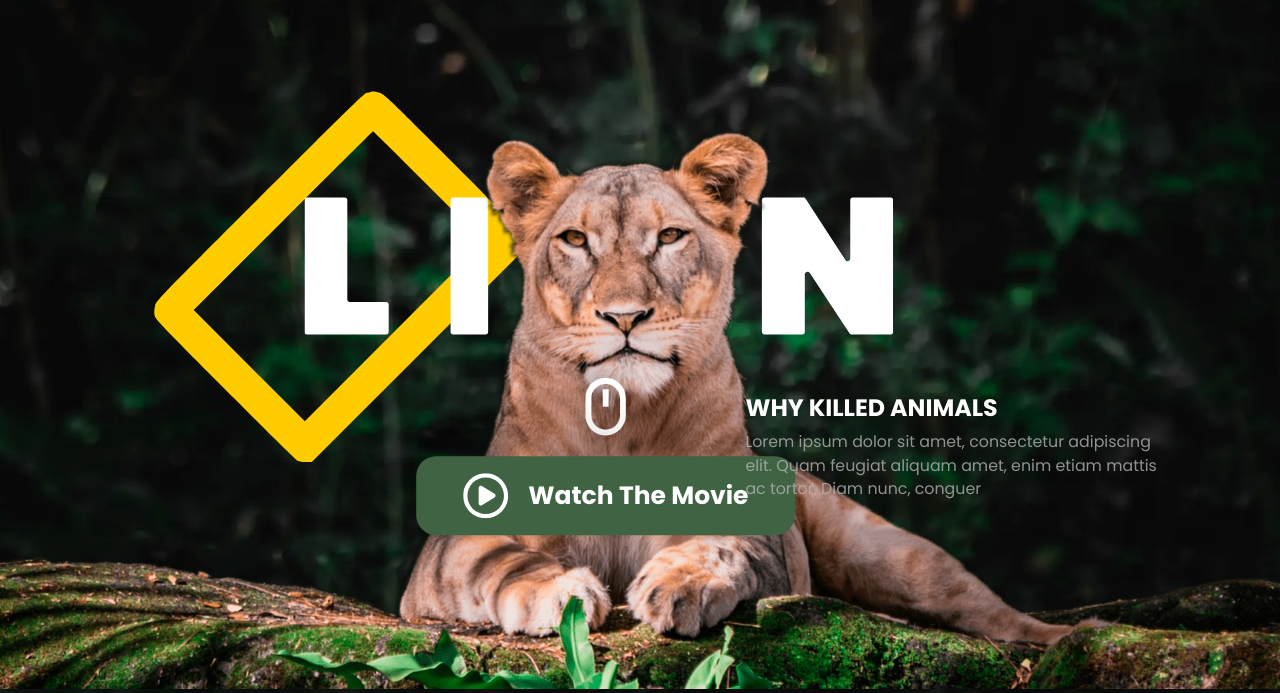
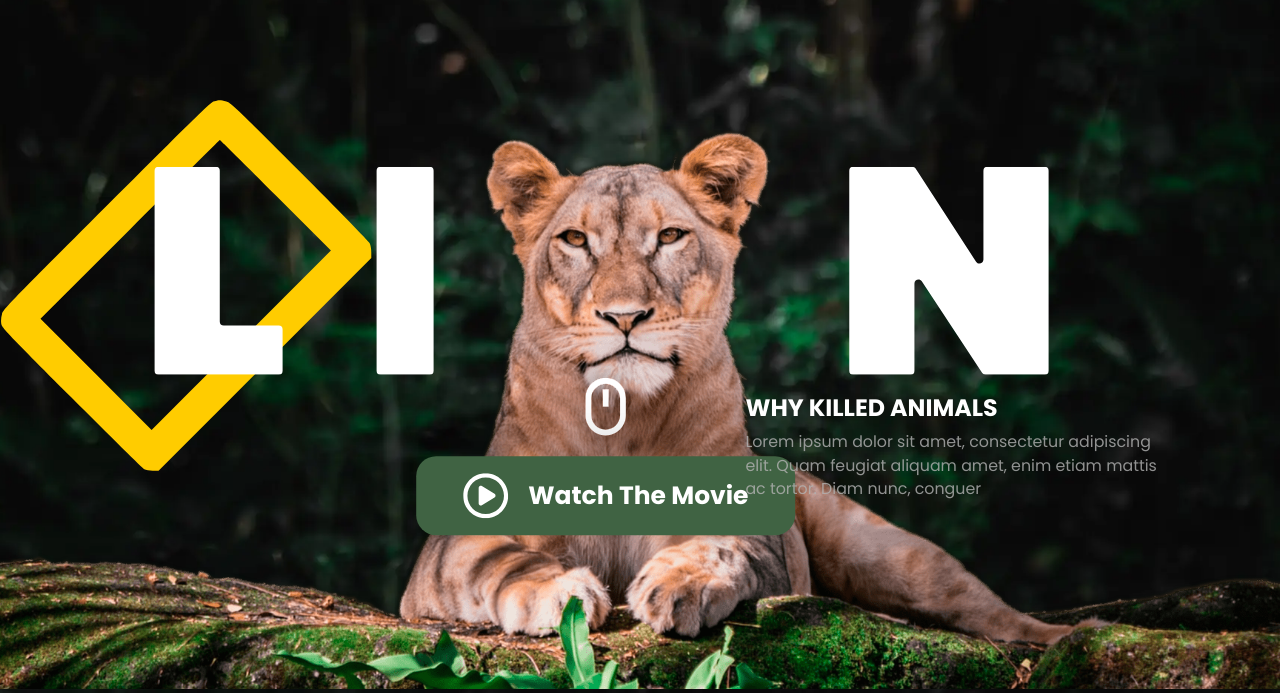
Before and after one commit to Navfront/Lion-Marathon-Project, a website: page project/index.html in a window 1280 px wide. Shown: the part 111-804 px from the top of the page. Drawn offline with Linux system fonts and the light colour scheme.

Commit message:
Fix: адаптировал надпись Li*n

```diff
--- a/project/style.css
+++ b/project/style.css
@@ -131,6 +131,10 @@ html {
   color: var(--color-white);
 }
 
+.promo {
+  overflow: hidden;
+}
+
 .promo__bg,
 .promo__lion {
   position: absolute;
@@ -153,27 +157,32 @@ html {
 }
 
 .promo__title-wrapper {
+  display: flex;
+  justify-content: center;
+  align-items: center;
   position: absolute;
   left: 50%;
   top: 50%;
   z-index: -98;
-  transform: translate(-57%, -55%);
+  transform: translate(-50%, -53%);
   color: var(--color-white);
+  width: 100%;
+  height: calc(60% + 16vmin);
 }
 
 .promo__lion-rect {
   position: absolute;
-  left: 6%;
-  top: 52%;
-  transform: translate(-50%, -50%);
+  left: 50%;
+  top: 50%;
+  transform: translate(-172%, -46%);
   z-index: -96;
   color: var(--color-yellow);
 }
 
 .promo__lion-title {
+  transform: translateX(-3%);
   z-index: -95;
-  height: 50vh;
-  width: 46vw;
+  width: 100%;
 }
 
 .promo__controls {
```
